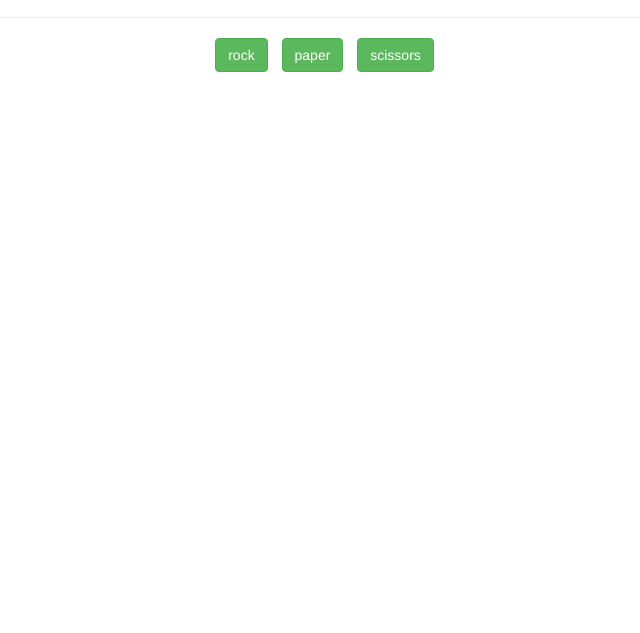
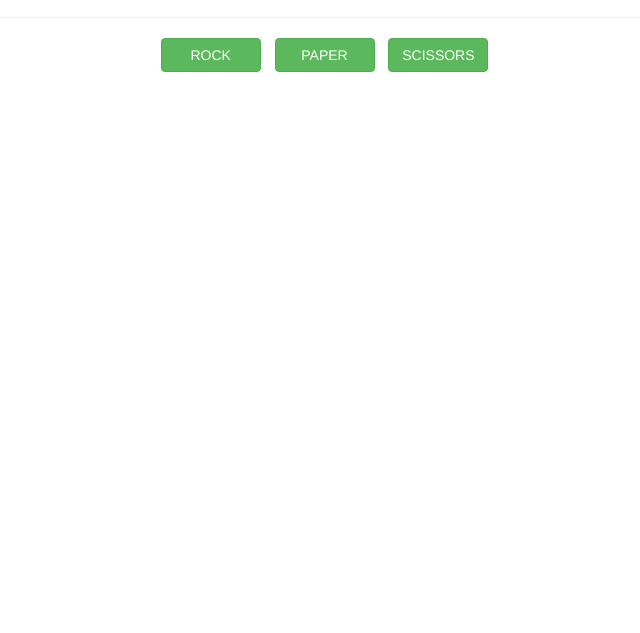
Before and after one commit to IAmFrench/Rock-paper-scissors-in-javascript-2017, a website: page index.html in a window 1280 px wide. Shown: the part 167-800 px from the top of the page, without its empty margins (313-953 px from the left). Drawn offline with nearby package versions, Linux system fonts and the light colour scheme.

Commit message:
Centrage des inputs (taille fixe des boutons) + ajout documentation

```diff
--- a/main.css
+++ b/main.css
@@ -10,3 +10,7 @@ img {
     font-size: 25px;
     font-weight: bold;
 }
+input {
+    width: 100px;
+    text-transform: uppercase;
+}
```
Also changed, not shown: README.md.
